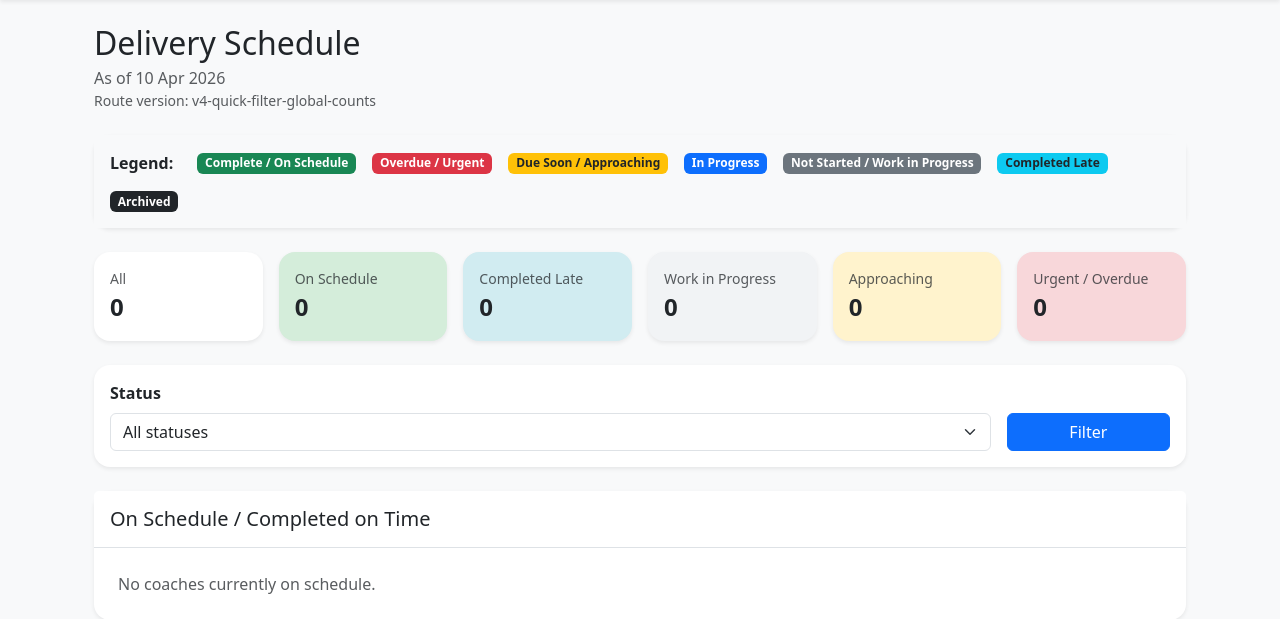
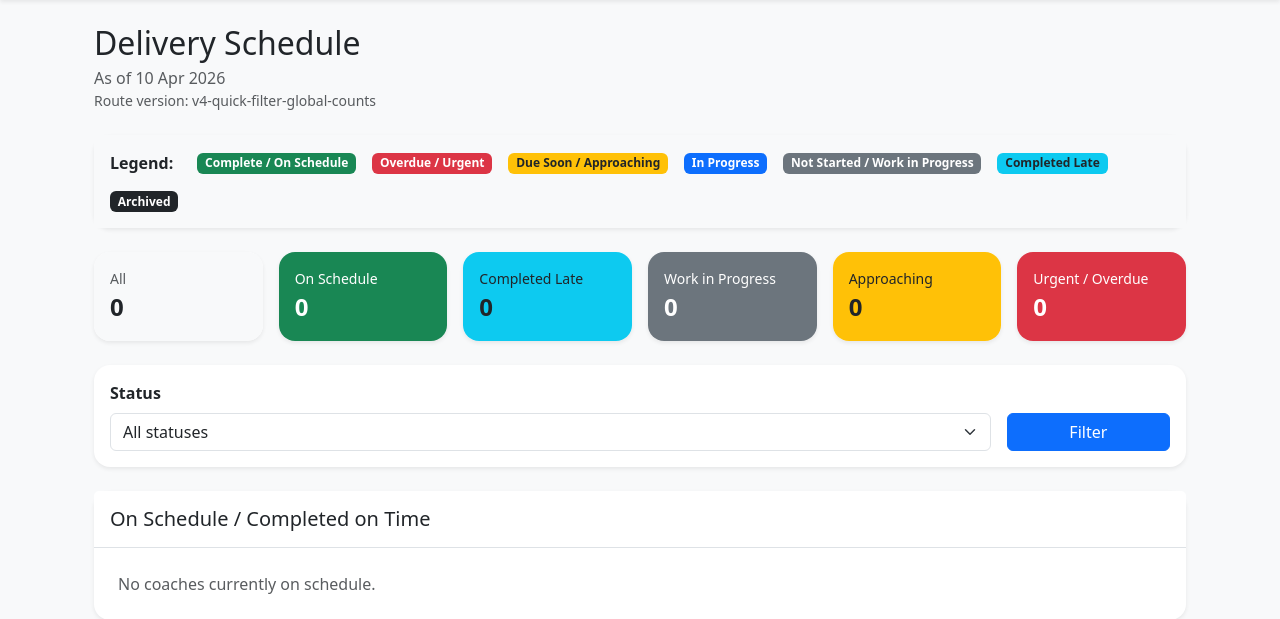
Before and after one commit to pmmtoni/haessa-coaches, a Flask app: page /delivery-schedule in a window 1280 px wide. Shown: the part 56-675 px from the top of the page. Run offline with Flask 3, Linux system fonts and the light colour scheme; a user stored in the database is signed in; some libraries are stand-ins or nearby versions.

Commit message:
UI polish: consistent colour scheme, legend alignment, dashboard and delivery schedule improvements

```diff
--- a/templates/delivery_schedule.html
+++ b/templates/delivery_schedule.html
@@ -21,9 +21,9 @@
         <div class="col-md-6 col-xl-2">
             <a href="{{ url_for('delivery_schedule', status='all') }}" class="text-decoration-none">
                 <div class="card border-0 shadow-sm rounded-4 h-100 {% if status_filter == 'all' %}border border-2 border-dark{% endif %}">
-                    <div class="card-body">
+                    <div class="card-body bg-light rounded-4">
                         <div class="text-muted small">All</div>
-                        <div class="fs-4 fw-bold">
+                        <div class="fs-4 fw-bold text-dark">
                             {{ on_schedule_count + completed_late_count + work_in_progress_count + approaching_count + urgent_count }}
                         </div>
                     </div>
@@ -33,9 +33,9 @@
 
         <div class="col-md-6 col-xl-2">
             <a href="{{ url_for('delivery_schedule', status='on_schedule') }}" class="text-decoration-none">
-                <div class="card border-0 shadow-sm rounded-4 h-100 {% if status_filter == 'on_schedule' %}border border-2 border-success{% endif %}" style="background-color: #d4edda;">
-                    <div class="card-body">
-                        <div class="text-muted small">On Schedule</div>
+                <div class="card border-0 shadow-sm rounded-4 h-100 {% if status_filter == 'on_schedule' %}border border-2 border-success{% endif %}">
+                    <div class="card-body bg-success text-white rounded-4">
+                        <div class="small">On Schedule</div>
                         <div class="fs-4 fw-bold">{{ on_schedule_count }}</div>
                     </div>
                 </div>
@@ -44,9 +44,9 @@
 
         <div class="col-md-6 col-xl-2">
             <a href="{{ url_for('delivery_schedule', status='completed_late') }}" class="text-decoration-none">
-                <div class="card border-0 shadow-sm rounded-4 h-100 {% if status_filter == 'completed_late' %}border border-2 border-info{% endif %}" style="background-color: #d1ecf1;">
-                    <div class="card-body">
-                        <div class="text-muted small">Completed Late</div>
+                <div class="card border-0 shadow-sm rounded-4 h-100 {% if status_filter == 'completed_late' %}border border-2 border-info{% endif %}">
+                    <div class="card-body bg-info text-dark rounded-4">
+                        <div class="small">Completed Late</div>
                         <div class="fs-4 fw-bold">{{ completed_late_count }}</div>
                     </div>
                 </div>
@@ -55,9 +55,9 @@
 
         <div class="col-md-6 col-xl-2">
             <a href="{{ url_for('delivery_schedule', status='work_in_progress') }}" class="text-decoration-none">
-                <div class="card border-0 shadow-sm rounded-4 h-100 {% if status_filter == 'work_in_progress' %}border border-2 border-secondary{% endif %}" style="background-color: #f1f3f5;">
-                    <div class="card-body">
-                        <div class="text-muted small">Work in Progress</div>
+                <div class="card border-0 shadow-sm rounded-4 h-100 {% if status_filter == 'work_in_progress' %}border border-2 border-secondary{% endif %}">
+                    <div class="card-body bg-secondary text-white rounded-4">
+                        <div class="small">Work in Progress</div>
                         <div class="fs-4 fw-bold">{{ work_in_progress_count }}</div>
                     </div>
                 </div>
@@ -66,9 +66,9 @@
 
         <div class="col-md-6 col-xl-2">
             <a href="{{ url_for('delivery_schedule', status='approaching') }}" class="text-decoration-none">
-                <div class="card border-0 shadow-sm rounded-4 h-100 {% if status_filter == 'approaching' %}border border-2 border-warning{% endif %}" style="background-color: #fff3cd;">
-                    <div class="card-body">
-                        <div class="text-muted small">Approaching</div>
+                <div class="card border-0 shadow-sm rounded-4 h-100 {% if status_filter == 'approaching' %}border border-2 border-warning{% endif %}">
+                    <div class="card-body bg-warning text-dark rounded-4">
+                        <div class="small">Approaching</div>
                         <div class="fs-4 fw-bold">{{ approaching_count }}</div>
                     </div>
                 </div>
@@ -77,9 +77,9 @@
 
         <div class="col-md-6 col-xl-2">
             <a href="{{ url_for('delivery_schedule', status='urgent') }}" class="text-decoration-none">
-                <div class="card border-0 shadow-sm rounded-4 h-100 {% if status_filter == 'urgent' %}border border-2 border-danger{% endif %}" style="background-color: #f8d7da;">
-                    <div class="card-body">
-                        <div class="text-muted small">Urgent / Overdue</div>
+                <div class="card border-0 shadow-sm rounded-4 h-100 {% if status_filter == 'urgent' %}border border-2 border-danger{% endif %}">
+                    <div class="card-body bg-danger text-white rounded-4">
+                        <div class="small">Urgent / Overdue</div>
                         <div class="fs-4 fw-bold">{{ urgent_count }}</div>
                     </div>
                 </div>
@@ -110,7 +110,7 @@
         </div>
     </div>
 
-    {% macro schedule_table(title, items, badge_class, empty_text) %}
+    {% macro schedule_table(title, items, badge_class, row_class, empty_text) %}
     <div class="card shadow-sm border-0 rounded-4 mb-4">
         <div class="card-header bg-white py-3 border-bottom">
             <h5 class="mb-0">{{ title }}</h5>
@@ -137,19 +137,7 @@
                     <tbody>
                         {% for item in items %}
                         {% set progress_percent = item.progress_data.percentage %}
-                        <tr
-                            {% if badge_class == 'bg-success' %}
-                                style="background-color: #f3fbf5;"
-                            {% elif badge_class == 'bg-info text-dark' %}
-                                style="background-color: #f2fbfd;"
-                            {% elif badge_class == 'bg-warning text-dark' %}
-                                style="background-color: #fffdf5;"
-                            {% elif badge_class == 'bg-danger' %}
-                                style="background-color: #fff5f5;"
-                            {% else %}
-                                style="background-color: #f8f9fa;"
-                            {% endif %}
-                        >
+                        <tr class="{{ row_class }}">
                             <td class="fw-semibold">{{ item.coach.coach_number }}</td>
                             <td>{{ item.coach.coach_type }}</td>
 
@@ -235,6 +223,7 @@
         "On Schedule / Completed on Time",
         on_schedule,
         "bg-success",
+        "table-success",
         "No coaches currently on schedule."
     ) }}
 
@@ -242,6 +231,7 @@
         "Completed Late",
         completed_late,
         "bg-info text-dark",
+        "table-info",
         "No coaches completed late."
     ) }}
 
@@ -249,6 +239,7 @@
         "Work in Progress",
         work_in_progress,
         "bg-secondary",
+        "table-secondary",
         "No coaches currently in work in progress."
     ) }}
 
@@ -256,6 +247,7 @@
         "Approaching Due Date (8–21 days)",
         approaching,
         "bg-warning text-dark",
+        "table-warning",
         "No coaches approaching due date."
     ) }}
 
@@ -263,6 +255,7 @@
         "Urgent / Overdue (≤7 days or past due)",
         urgent,
         "bg-danger",
+        "table-danger",
         "No coaches in the urgent / overdue category."
     ) }}
 
```
Also changed, not shown: templates/coaches_list.html (+23 -27 lines).
